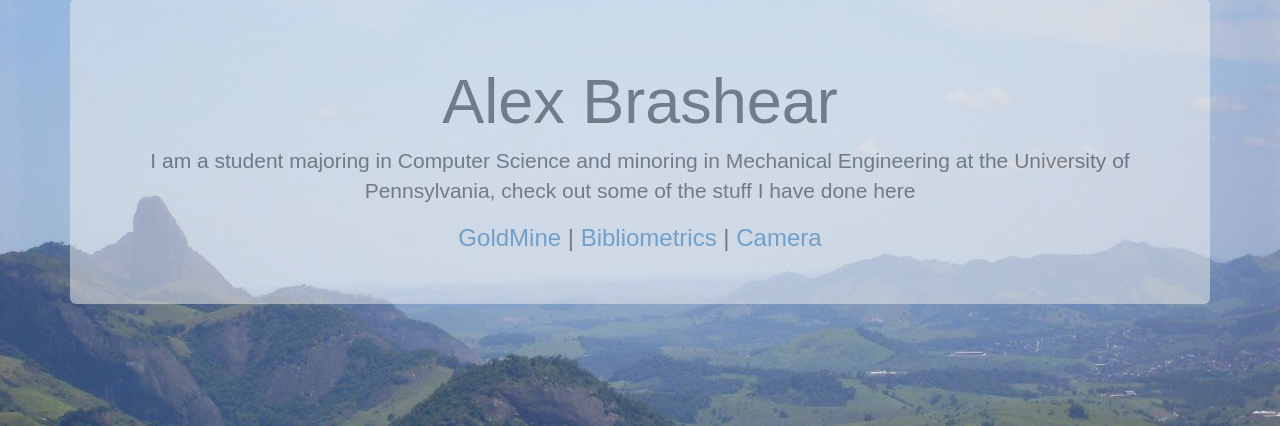
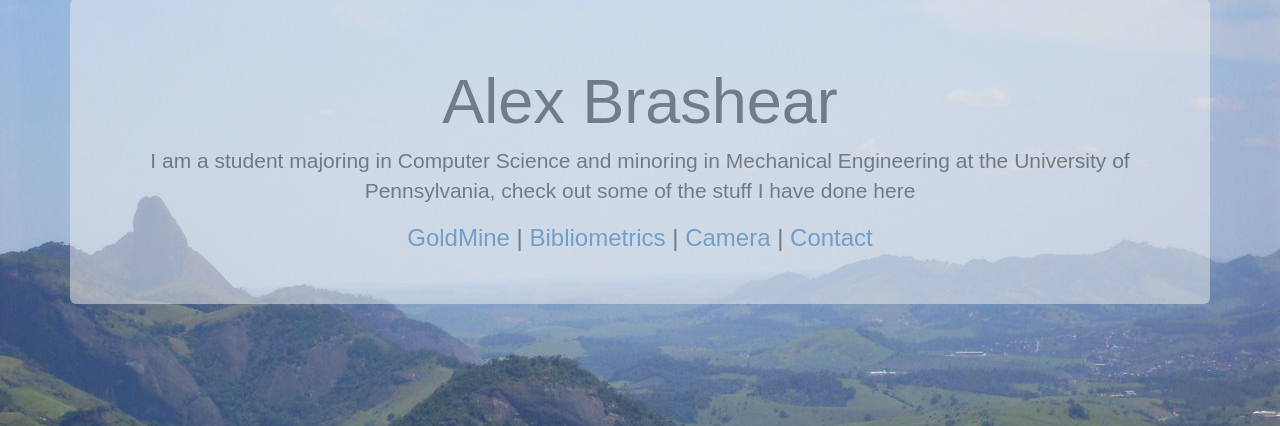
Before and after one commit to alexbrashear/alex_brashear, a Django app: page / in a window 1280 px wide. Shown: the part 41-467 px from the top of the page. Run offline with Django 3.2, Linux system fonts and the light colour scheme; some libraries are stand-ins or nearby versions.

Commit message:
added contact length

```diff
--- a/alex_brashear/templates/index.html
+++ b/alex_brashear/templates/index.html
@@ -22,7 +22,7 @@
 					I am a student majoring in Computer Science and minoring in Mechanical Engineering at the University of Pennsylvania, check out some of the stuff I have done here
 				</p>
 				<div class="row">
-					<a href="#goldmine">GoldMine</a> | <a href="#bib">Bibliometrics</a> | <a href="">Camera</a>
+					<a href="#goldmine">GoldMine</a> | <a href="#bib">Bibliometrics</a> | <a href="">Camera</a> | <a href="">Contact</a>
 				</div>
 
 			</div>
```
